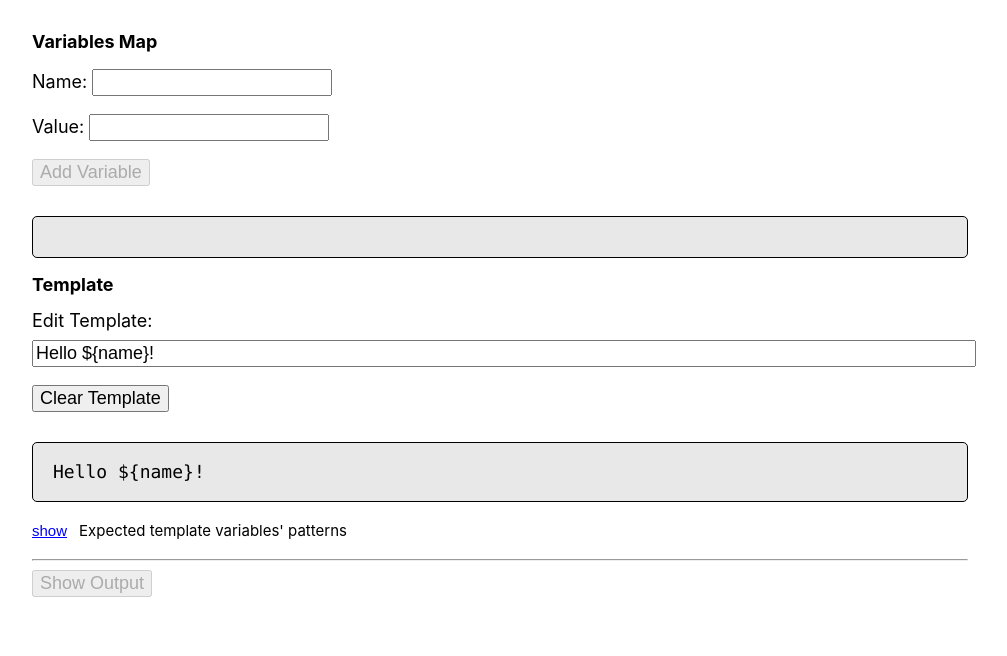
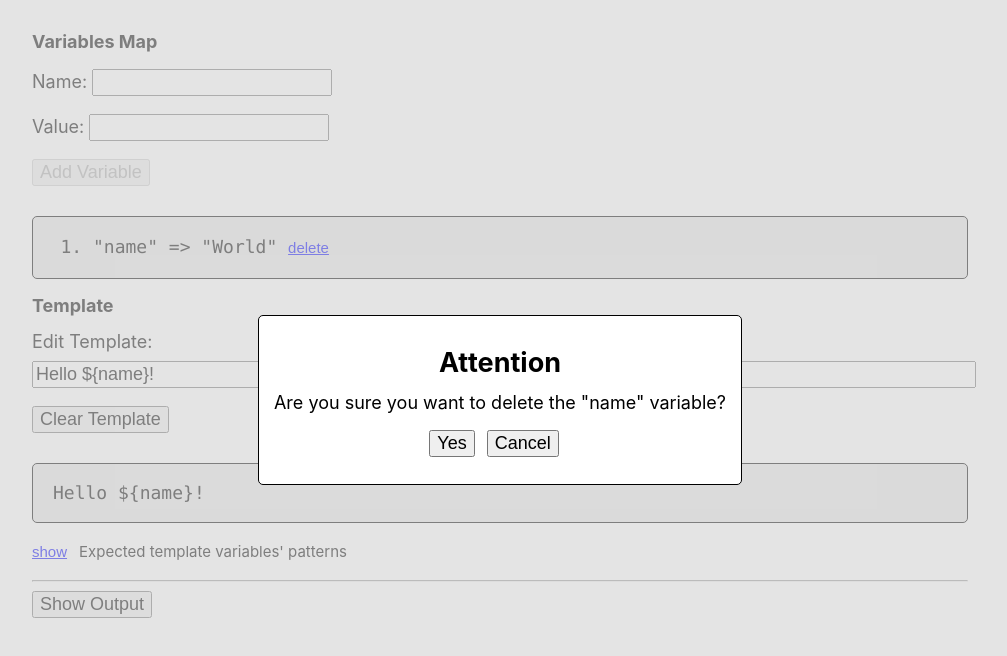
Before and after one commit to xicooow/template-engine, a React (Create React App) app: page / in a window 1280 px wide. Both pictures are taken after a click on the button "delete". Shown: the top 656 px of the page, without its empty margins (140-1147 px from the left). Built offline with nearby package versions, Linux system fonts and the light colour scheme.

Commit message:
Create controller container and custom confirm dialog

```diff
--- /dev/null
+++ b/src/components/ConfirmDialog/ConfirmDialog.jsx
@@ -0,0 +1,105 @@
+import React, {
+  createContext,
+  useContext,
+  useState
+} from 'react';
+
+const Context = createContext({});
+
+const ConfirmDialog = ({
+  open,
+  title,
+  message,
+  onConfirm,
+  onDismiss
+}) => {
+  return (
+    (!!open) && (
+      <div className='confirm-dialog'>
+        <div className='confirm-dialog-box'>
+          <header>
+            <h2>{title}</h2>
+          </header>
+          <section>
+            <p>{message}</p>
+          </section>
+          <footer>
+            <button
+              type='button'
+              onClick={onConfirm}
+            >
+              Yes
+            </button>
+            <button
+              type='button'
+              onClick={onDismiss}
+            >
+              Cancel
+            </button>
+          </footer>
+        </div>
+      </div>
+    )
+  );
+};
+
+const ConfirmDialogProvider = ({
+  children
+}) => {
+  const [open, setOpen] = useState(false);
+  const [config, setConfig] = useState({});
+
+  const openDialog = ({
+    title,
+    message,
+    action
+  }) => {
+    setOpen(true);
+    setConfig({ title, message, action });
+  };
+
+  const onConfirm = () => {
+    config.action(true);
+    reset();
+  };
+
+  const onDismiss = () => {
+    config.action(false);
+    reset();
+  };
+
+  const reset = () => {
+    setOpen(false);
+    setConfig({});
+  };
+
+  return (
+    <Context.Provider value={{ openDialog }}>
+      <ConfirmDialog
+        open={open}
+        title={config?.title}
+        message={config?.message}
+        onConfirm={onConfirm}
+        onDismiss={onDismiss}
+      />
+      {children}
+    </Context.Provider>
+  );
+};
+
+const useConfirmDialog = () => {
+  const { openDialog } = useContext(Context);
+
+  const confirm = (options) =>
+    new Promise((resolve) => {
+      openDialog({
+        ...options,
+        action: resolve
+      });
+    });
+
+  return { confirm };
+};
+
+export default ConfirmDialogProvider;
+export { useConfirmDialog };
--- /dev/null
+++ b/src/components/ConfirmDialog/index.js
@@ -0,0 +1,4 @@
+import ConfirmDialogProvider, { useConfirmDialog } from './ConfirmDialog';
+
+export { useConfirmDialog };
+export default ConfirmDialogProvider;
--- a/src/components/Output/Output.jsx
+++ b/src/components/Output/Output.jsx
@@ -1,7 +1,7 @@
 import {
   DELIMITERS_REGEXP,
   TEMPLATE_VARS_REGEXP,
-  ERRORS,
+  MESSAGES,
   replacer
 } from '../../constants';
 
@@ -9,14 +9,13 @@ const {
   NO_VARS_IN_TEMPLATE,
   MISSING_VAR,
   EXTRA_VAR
-} = ERRORS;
+} = MESSAGES;
 
 const Output = ({
   output,
   template,
   variables,
-  onSetOutput,
-  canRunTemplate
+  onSetOutput
 }) => {
   const removeDelimiters = (value) => value.replace(DELIMITERS_REGEXP, '');
 
@@ -71,12 +70,16 @@ const Output = ({
     }
   };
 
+  const canRunTemplate = () => {
+    return (template !== '') && (variables.length > 0);
+  };
+
   return (
     <div>
       <button
         type='button'
         onClick={runTemplate}
-        disabled={!canRunTemplate}
+        disabled={!canRunTemplate()}
       >
         Show Output
       </button>
--- a/src/components/Variables/Variables.jsx
+++ b/src/components/Variables/Variables.jsx
@@ -1,16 +1,16 @@
 import { useState } from 'react';
 
-import { ERRORS } from '../../constants';
+import { MESSAGES } from '../../constants';
 
 const {
   UNIQUE_VAR_NAME
-} = ERRORS;
+} = MESSAGES;
 
 const Variables = ({
   variables,
   onAddVariable,
   onDeleteVariable,
-  onError
+  onSetOutput
 }) => {
   const [newVarKey, setNewVarKey] = useState('');
   const [newVarValue, setNewVarValue] = useState('');
@@ -25,7 +25,7 @@ const Variables = ({
 
   const addVariable = () => {
     if (existingVariableKey(newVarKey)) {
-      onError(UNIQUE_VAR_NAME);
+      onSetOutput(UNIQUE_VAR_NAME);
     } else {
       onAddVariable({
         key: newVarKey,
--- a/src/constants/index.js
+++ b/src/constants/index.js
@@ -17,11 +17,12 @@ export const TEMPLATE_VAR_PATTERNS = [
   '${Var_Name}'
 ];
 
-export const ERRORS = {
+export const MESSAGES = {
   UNIQUE_VAR_NAME: 'variables\' name must be unique',
   NO_VARS_IN_TEMPLATE: 'template does not have any variables',
   MISSING_VAR: '${%s} is missing in variables map',
-  EXTRA_VAR: '"%s" variable is not defined in template'
+  EXTRA_VAR: '"%s" variable is not defined in template',
+  CONFIRM_DELETE_VAR: 'Are you sure you want to delete the "%s" variable?'
 };
 
 export const replacer = (string, values) => {
--- a/src/containers/App/App.css
+++ b/src/containers/App/App.css
@@ -30,3 +30,27 @@
   position: relative;
   text-decoration: underline;
 }
+
+.confirm-dialog {
+  position: fixed;
+  top: 0;
+  left: 0;
+  width: 100%;
+  height: 100%;
+  text-align: center;
+  display: flex;
+  flex-direction: column;
+  flex-wrap: nowrap;
+  justify-content: center;
+  align-items: center;
+  background-color: rgba(211, 211, 211, 0.6);
+  z-index: 1;
+}
+
+.confirm-dialog-box {
+  background-color: white;
+  position: relative;
+  padding: 15px;
+  border: 1px solid black;
+  border-radius: 5px;
+}
--- a/src/containers/App/App.jsx
+++ b/src/containers/App/App.jsx
@@ -1,66 +1,14 @@
-import { useState } from 'react';
-
-import Variables from '../../components/Variables';
-import Template from '../../components/Template';
-import Output from '../../components/Output';
-
-import {
-  DEFAULT_TEMPLATE,
-  DEFAULT_VARIABLES
-} from '../../constants';
-
 import './App.css';
 
+import Controller from '../Controller';
+import ConfirmDialogProvider from '../../components/ConfirmDialog';
+
 const App = () => {
-  const [output, setOutput] = useState('');
-  const [template, setTemplate] = useState(DEFAULT_TEMPLATE);
-  const [variables, setVariables] = useState(DEFAULT_VARIABLES);
-
-  const handleAddVariable = (newVar) => {
-    setVariables([...variables, newVar]);
-    setOutput('');
-  };
-
-  const handleDeleteVariable = (_key) => {
-    setVariables(variables.filter((val) => val.key !== _key));
-  };
-
-  const handleClearTemplate = () => {
-    setTemplate('');
-    setOutput('');
-  };
-
-  const canRunTemplate = () => {
-    return (template !== '') && (variables.length > 0);
-  };
-
   return (
     <div className='app'>
-      <section id='variables'>
-        <Variables
-          onDeleteVariable={handleDeleteVariable}
-          onAddVariable={handleAddVariable}
-          onError={setOutput}
-          variables={variables}
-        />
-      </section>
-      <section id='template'>
-        <Template
-          onClearTemplate={handleClearTemplate}
-          onSetTemplate={setTemplate}
-          template={template}
-        />
-      </section>
-      <section id='output'>
-        <hr />
-        <Output
-          output={output}
-          template={template}
-          variables={variables}
-          onSetOutput={setOutput}
-          canRunTemplate={canRunTemplate()}
-        />
-      </section>
+      <ConfirmDialogProvider>
+        <Controller />
+      </ConfirmDialogProvider>
     </div>
   );
 };
--- /dev/null
+++ b/src/containers/Controller/Controller.jsx
@@ -0,0 +1,75 @@
+import { useState } from 'react';
+
+import Variables from '../../components/Variables';
+import Template from '../../components/Template';
+import Output from '../../components/Output';
+
+import { useConfirmDialog } from '../../components/ConfirmDialog';
+
+import {
+  DEFAULT_TEMPLATE,
+  DEFAULT_VARIABLES,
+  MESSAGES,
+  replacer
+} from '../../constants';
+
+const Controller = () => {
+  const [output, setOutput] = useState('');
+  const [template, setTemplate] = useState(DEFAULT_TEMPLATE);
+  const [variables, setVariables] = useState(DEFAULT_VARIABLES);
+
+  const { confirm } = useConfirmDialog();
+
+  const handleAddVariable = (newVar) => {
+    setVariables([...variables, newVar]);
+    setOutput('');
+  };
+
+  const handleDeleteVariable = async (_key) => {
+    const confirmed = await confirm({
+      title: 'Attention',
+      message: replacer(MESSAGES.CONFIRM_DELETE_VAR, [_key]),
+    });
+
+    if (confirmed) {
+      setVariables(variables.filter((val) => val.key !== _key));
+      setOutput('');
+    }
+  };
+
+  const handleClearTemplate = () => {
+    setTemplate('');
+    setOutput('');
+  };
+
+  return (
+    <>
+      <section id='variables'>
+        <Variables
+          onDeleteVariable={handleDeleteVariable}
+          onAddVariable={handleAddVariable}
+          onSetOutput={setOutput}
+          variables={variables}
+        />
+      </section>
+      <section id='template'>
+        <Template
+          onClearTemplate={handleClearTemplate}
+          onSetTemplate={setTemplate}
+          template={template}
+        />
+      </section>
+      <hr />
+      <section id='output'>
+        <Output
+          output={output}
+          template={template}
+          variables={variables}
+          onSetOutput={setOutput}
+        />
+      </section>
+    </>
+  );
+};
+
+export default Controller;
--- /dev/null
+++ b/src/containers/Controller/index.js
@@ -0,0 +1,2 @@
+import Controller from './Controller';
+export default Controller;
```
